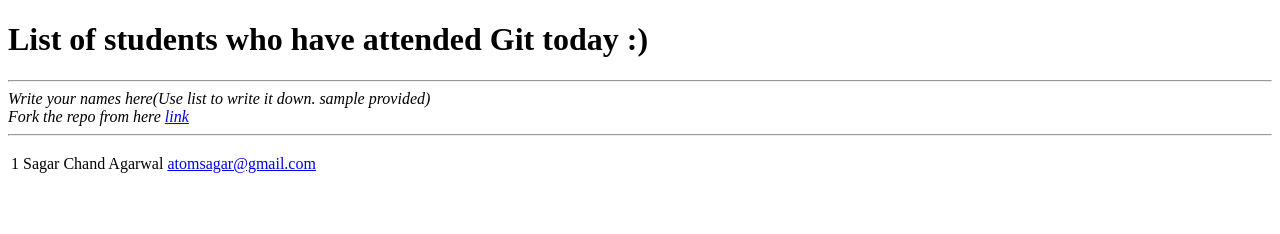
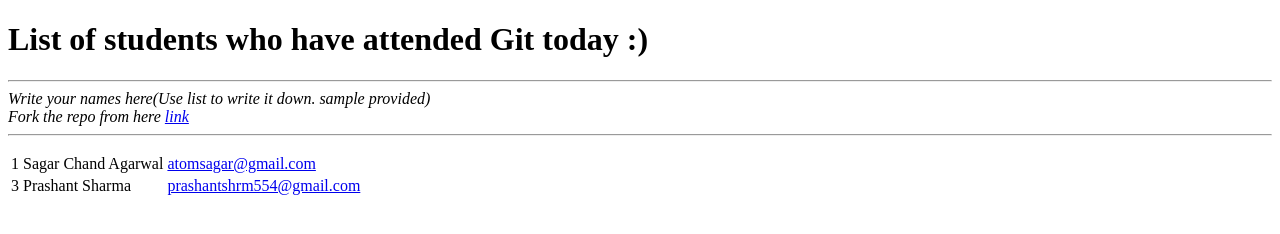
Before and after one commit to walkerps/mozlnmiit.github.io, a plain HTML site: page index.html in a window 1280 px wide. Drawn offline with Linux system fonts and the light colour scheme.

Commit message:
changes to

```diff
--- a/index.html
+++ b/index.html
@@ -15,6 +15,11 @@ Fork the repo from here <a href= "https://github.com/MozLNMIIT/mozlnmiit.github.
         <td>Sagar Chand Agarwal</td>
         <td><a href="mailto:atomsagar@gmail.com">atomsagar@gmail.com</a>
       </tr>
+       <tr>
+	      <td>3</td>
+        <td>Prashant Sharma</td>
+        <td><a href="mailto:prashantshrm554@gmail.com">prashantshrm554@gmail.com</a>
+	</tr>
     </table>
   </p>
 </body>
```
